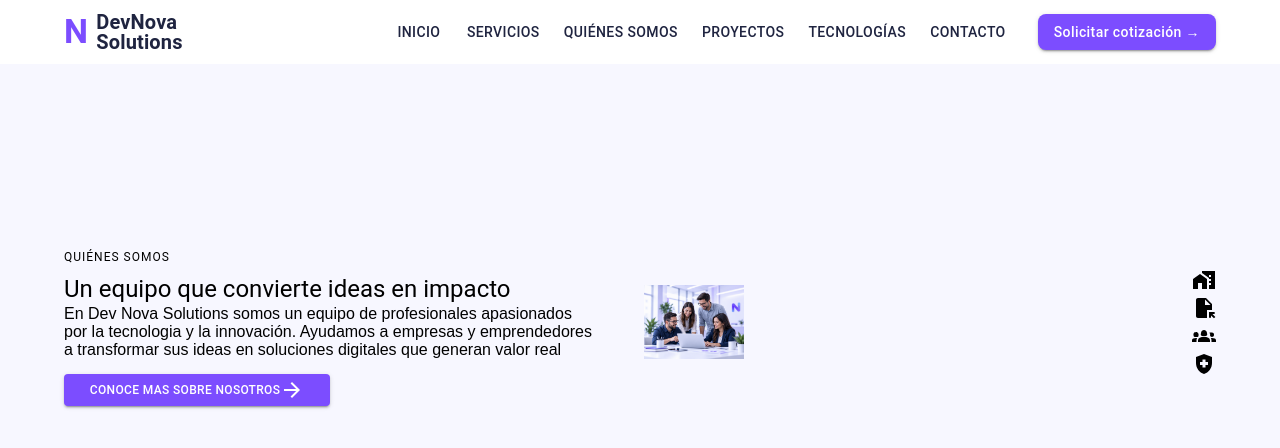
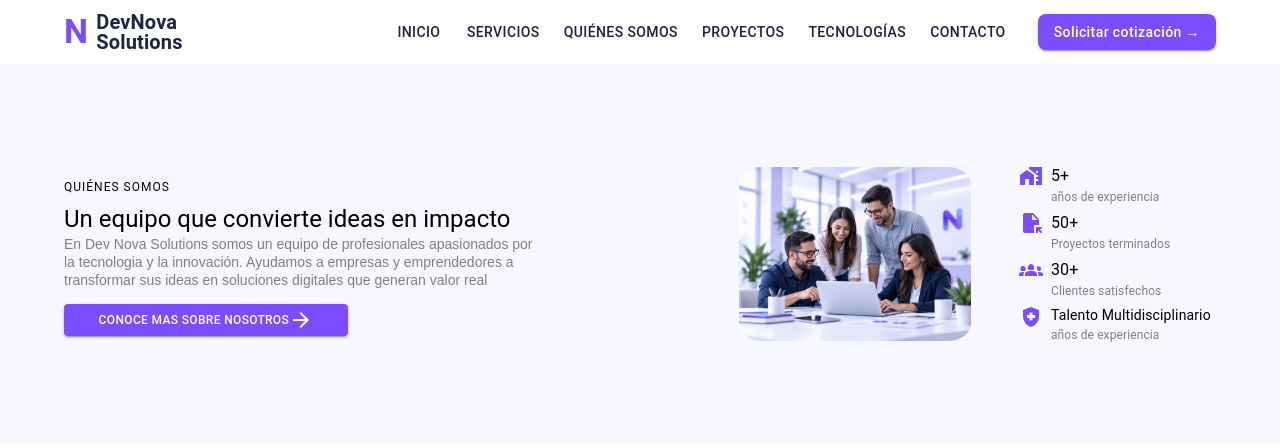
Before and after one commit to jessicahernandezt/dev-nova-solutions, a React (Vite) app: page /quienes-somos in a window 1280 px wide. Shown: the top 448 px of the page. Built offline with nearby package versions, Linux system fonts and the light colour scheme.

Commit message:
feat:Seccion quienes somos finalizada

```diff
--- a/src/components/Hero.jsx
+++ b/src/components/Hero.jsx
@@ -181,7 +181,7 @@ function Hero() {
                         height:'40%'
                     }}>
                         <Box component="img"
-                        src='public/img (8).png'
+                        src='/img (8).png'
                         sx={{
                             width:'160%',
                             height:'120%'
--- a/src/components/Quienessomos.jsx
+++ b/src/components/Quienessomos.jsx
@@ -12,11 +12,11 @@ import {
 function QuienesSomos() {
     return (
         <Box sx={{
-            minHeight: '520px',
+            minHeight: '380px',
             display: 'flex',
             alignItems: 'center',
             backgroundColor: '#f7f7ff',
-            py: 6
+            py: "10px"
         }}>
             <Container maxWidth='lg'>
                 <Box sx={{
@@ -25,7 +25,7 @@ function QuienesSomos() {
                     gap:6
                 }}>
                     <Box alt="texto" sx={{
-
+                        width:"60%"
                     }}>
                         <Typography variant='overline' sx={{
                             fontSize:"bold"
@@ -41,6 +41,8 @@ function QuienesSomos() {
 
                         <Typography variant='subtittle' sx={{
                             marginTop:"15px",
+                            fontSize:"14px",
+                            color:"#837f7f"
                         }}>
                             En Dev Nova Solutions somos un equipo de profesionales apasionados por la tecnologia y la innovación. Ayudamos a empresas y emprendedores a transformar sus ideas en soluciones digitales que generan valor real
                         </Typography>
@@ -53,32 +55,128 @@ function QuienesSomos() {
 
                                 backgroundColor:"#7c4dff",
                                 fontSize:"12px",
-                                width:"50%"
+                                width:"60%"
 
                             }}>
                                 conoce mas sobre nosotros<ArrowForward></ArrowForward>
                             </Button>
                         </Box>
                     </Box>
-                    <Box alt="imagen">
-                        <Box component="img" src='public/img (1).png' sx={{
-                            width:"20%",
-                            height:"20%"
-                        }}></Box>
-                    </Box>
-                    <Box alt="iconos">
-                        <Box>
-                            <HomeWork />
-                        </Box>
-                        <Box>
-                            <FileOpen></FileOpen>
+                    <Box sx={{
+                        width:"49%",
+                        height:"55%",
+                        display:"flex",
+                        justifyContent:"flex-end",
+                        alignItems:"flex-end"
+
+                    }
+                    }>
+
+                        <Box component="img" src='./img (1).png' sx={{
+                            width:"60%",
+                            height:"35%",
+                            borderRadius:"10%"
+
+
+                        }}>
+
 
                         </Box>
-                        <Box>
-                            <Groups2></Groups2>
+                    </Box>
+
+                    <Box alt="iconos"
+                    sx={{
+                        alignItems:"flex-start",
+                        width:"25%",
+
+                    }}>
+                        <Box sx={{
+                           display:"flex" ,
+                           gap:1
+                        }}>
+                            <HomeWork sx={
+                                {
+                                    color:"#7c4dff",
+                                    border:"#7c4dff44"
+                                }
+                            } />
+                            <Box sx={{
+                                display:"block",
+
+                            }}>
+                                <Typography sx={{
+                                    fontSize:"bold"
+                                }}>5+ </Typography>
+                                <Typography sx={{
+                                    fontSize:"12px",
+                                    color:"#837f7f"
+                                }}>años de experiencia</Typography>
+                            </Box>
                         </Box>
-                        <Box>
-                            <HealthAndSafety></HealthAndSafety>
+                        <Box sx={{
+                            display:"flex",
+                            gap:1,
+                            marginTop:"5px"
+                        }}>
+                            <FileOpen sx={{
+                                color:"#7c4dff",
+                            }} />
+                            <Box sx={{
+                                display:"block",
+
+                            }}>
+                                <Typography sx={{
+                                    fontSize:"bold"
+                                }}>50+ </Typography>
+                                <Typography sx={{
+                                    fontSize:"12px",
+                                    color:"#837f7f"
+                                }}>Proyectos terminados</Typography>
+                            </Box>
+
+                        </Box>
+                        <Box sx={{
+                            display:"flex",
+                            gap:1,
+                            marginTop:"5px"
+                        }}>
+                            <Groups2 sx={{
+                                color:"#7c4dff",
+                            }} />
+                            <Box sx={{
+                                display:"block",
+
+                            }}>
+                                <Typography sx={{
+                                    fontSize:"bold"
+                                }}>30+ </Typography>
+                                <Typography sx={{
+                                    fontSize:"12px",
+                                    color:"#837f7f"
+                                }}>Clientes satisfechos</Typography>
+                            </Box>
+                        </Box>
+                        <Box sx={{
+                            display:"flex",
+                            gap:1,
+                            marginTop:"5px"
+                        }}>
+                            <HealthAndSafety sx={{
+                                color:"#7c4dff",
+                            }} />
+                            <Box sx={{
+                                display:"block",
+
+                            }}>
+                                <Typography sx={{
+                                    fontSize:"bold",
+                                    fontSize:"14px"
+                                }}>Talento Multidisciplinario </Typography>
+                                <Typography sx={{
+                                    fontSize:"12px",
+                                    color:"#837f7f"
+                                }}>años de experiencia</Typography>
+                            </Box>
                         </Box>
                     </Box>
 
--- a/src/components/servicios.jsx
+++ b/src/components/servicios.jsx
@@ -15,7 +15,7 @@ function Servicios(){
             minHeight:'520px',
             display: 'flex',
             alignItems: 'center',
-            backgroundColor: '#f7f7ff',
+
             py:"10px"
         }}>
             <Container maxWidth="lg" sx={{
```
